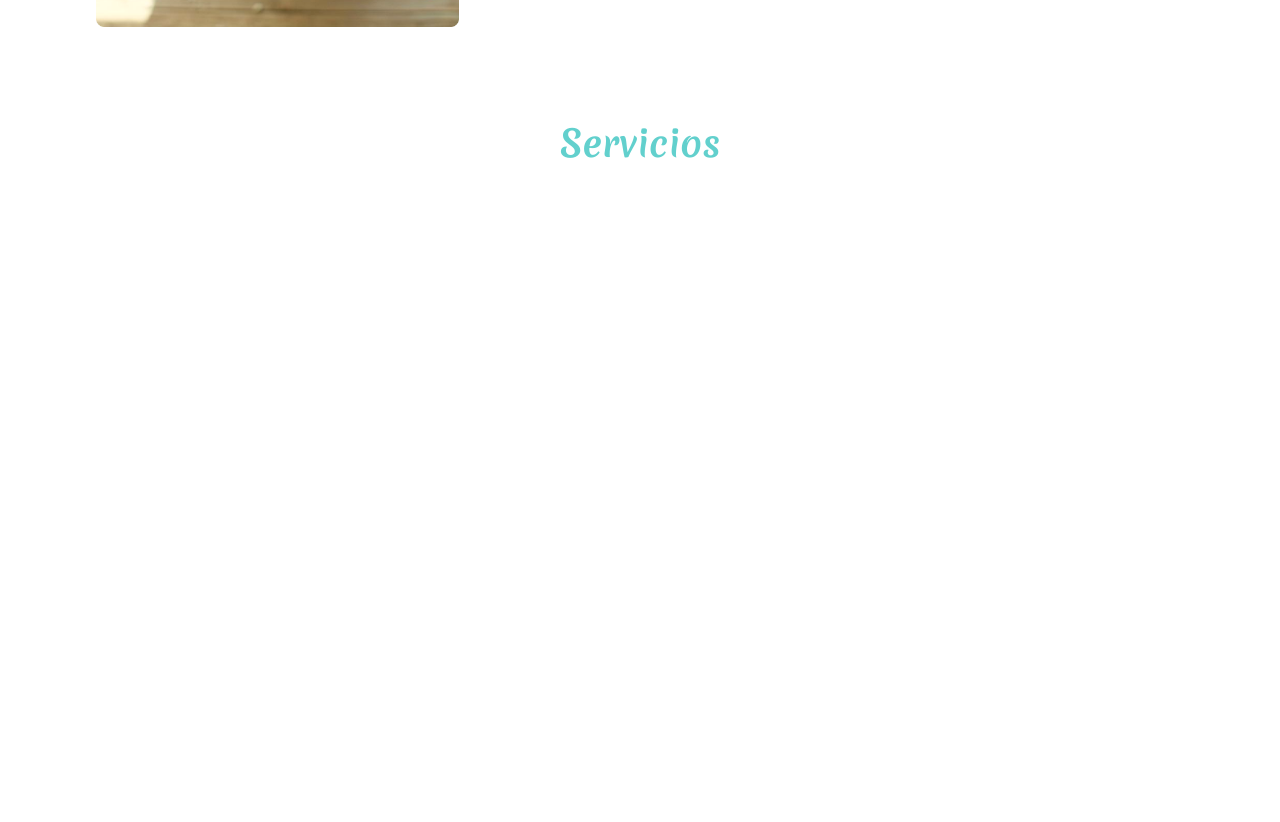
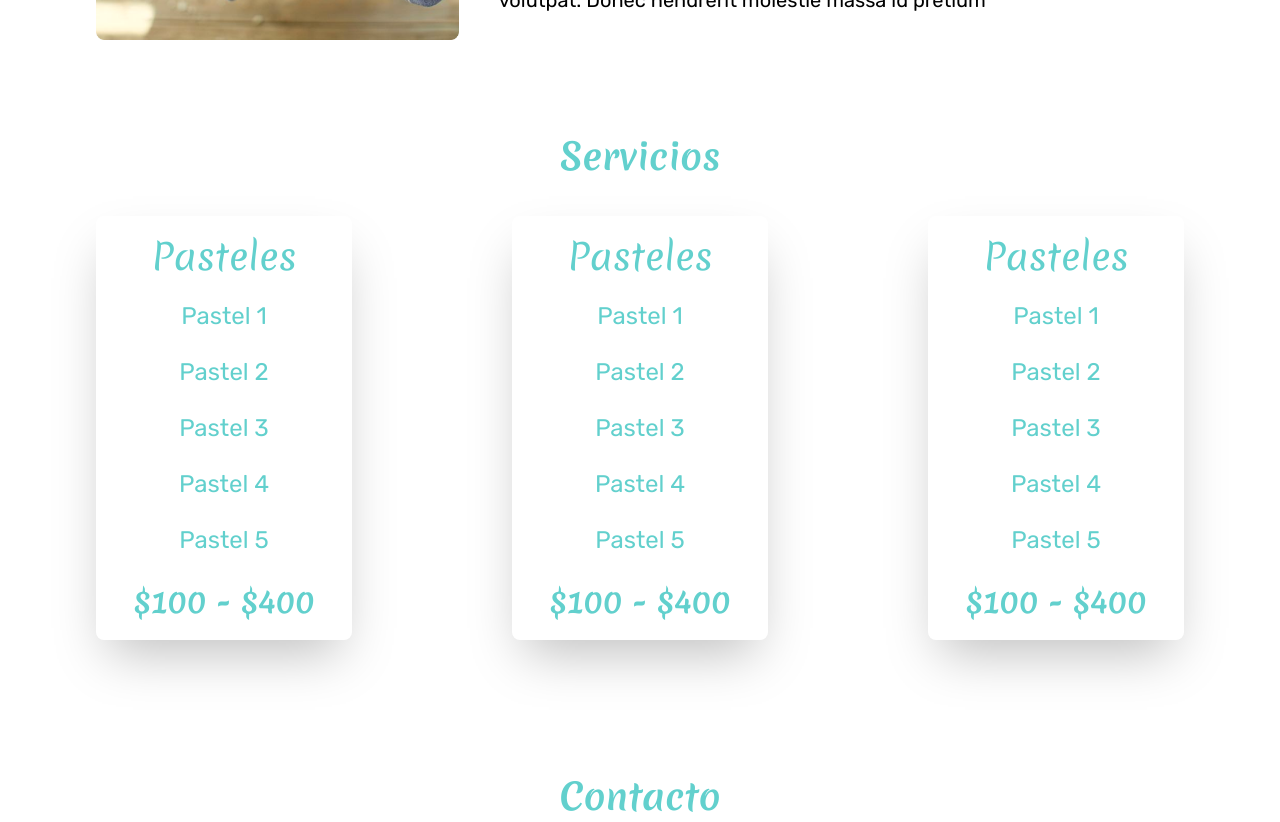
Before and after one commit to DanyRivera/panaderia_vite, a React (Vite) app: page / in a window 1280 px wide. Shown: the part 1200-2022 px from the top of the page. Before the commit the page ends 1459 px from the top, so only its background shows below. Built offline with nearby package versions, Linux system fonts and the light colour scheme.

Commit message:
Empezando con contacto

```diff
--- a/index.html
+++ b/index.html
@@ -5,6 +5,7 @@
     <link rel="icon" type="image/svg+xml" href="/vite.svg" />
     <meta name="viewport" content="width=device-width, initial-scale=1.0" />
     <title>Vite + React</title>
+    <script src="https://kit.fontawesome.com/a1bb45d635.js" crossorigin="anonymous"></script>
   </head>
   <body>
     <div id="root"></div>
--- a/package.json
+++ b/package.json
@@ -10,7 +10,6 @@
   },
   "dependencies": {
     "@fortawesome/free-brands-svg-icons": "^6.2.0",
-    "@fortawesome/free-regular-svg-icons": "^6.2.0",
     "@fortawesome/react-fontawesome": "^0.2.0",
     "react": "^18.2.0",
     "react-dom": "^18.2.0"
--- a/src/App.jsx
+++ b/src/App.jsx
@@ -1,6 +1,7 @@
 import Header from "./components/Header";
 import Nosotros from "./components/Nosotros";
 import Servicios from "./components/Servicios";
+import Contacto from "./components/Contacto";
 
 function App() {
 
@@ -9,6 +10,7 @@ function App() {
       <Header />
       <Nosotros />
       <Servicios />
+      <Contacto />
     </>
   )
 }
--- /dev/null
+++ b/src/components/Contacto.jsx
@@ -0,0 +1,10 @@
+
+const Contacto = () => {
+    return (
+        <section>
+            <h2 className="font-merienda font-bold text-center text-3xl md:text-4xl text-primary">Contacto</h2>
+        </section>
+    )
+}
+
+export default Contacto
--- a/src/components/Nosotros.jsx
+++ b/src/components/Nosotros.jsx
@@ -5,7 +5,7 @@ const Nosotros = () => {
             <img className="md:w-1/3" src="/img/nosotros.png" alt="Imagen Nosotros" />
             <div className="-order-1 md:order-1 mb-5">
                 <h3 className="font-rubik font-semibold text-2xl mb-3 text-primary">Acerca de Nosotros</h3>
-                <p className="font-rubik leading-loose md:text-xl md:leading-relaxed">
+                <p className="font-rubik leading-loose md:text-xl md:leading-loose">
                     Lorem ipsum id ex id tellus feugiat aliquam. Vestibulum vel efficitur arcu. Pellentesque ullamcorper sem nunc, sit amet fringilla neque dignissim nec. Proin facilisis tempus tempus. Nullam non imperdiet arcu. Pellentesque feugiat sapien lorem, vel posuere sem hendrerit eget. Cras vehicula, libero ac elementum egestas, massa massa hendrerit erat, id accumsan felis felis vitae purus. Vestibulum imperdiet feugiat elit non volutpat. Donec hendrerit molestie massa id pretium
                 </p>
             </div>
--- a/src/components/Servicios.jsx
+++ b/src/components/Servicios.jsx
@@ -1,8 +1,27 @@
 
 const Servicios = () => {
   return (
-    <main className="my-24">
-        <h2 className="font-merienda font-bold text-center text-3xl md:text-4xl text-primary">Servicios</h2>
+    <main className="my-24 mx-5 md:mx-24">
+      <h2 className="font-merienda font-bold text-center text-3xl md:text-4xl text-primary">Servicios</h2>
+
+      <div className="md:grid grid-cols-3 gap-40 mt-10">
+
+        {[1, 2, 3].map(card => (
+          <div className="hover:bg-primary text-primary hover:text-white text-center mb-10 py-5 rounded-lg shadow-xl md:shadow-2xl md:cursor-pointer transition-all md:hover:scale-110">
+            <h3 className="font-merienda text-3xl mb-6 md:text-4xl">Pasteles</h3>
+            <ul className="flex flex-col gap-3 font-rubik text-xl mb-7 md:text-2xl md:gap-6">
+              <li>Pastel 1</li>
+              <li>Pastel 2</li>
+              <li>Pastel 3</li>
+              <li>Pastel 4</li>
+              <li>Pastel 5</li>
+            </ul>
+            <p className="font-bold font-merienda text-3xl md:text-5x">$100 - $400</p>
+          </div>
+        ))}
+
+      </div>
+
     </main>
   )
 }
```
Also changed, not shown: public/img/cake.svg (added), 1 other file (tests, documents, lock files or other folders).
